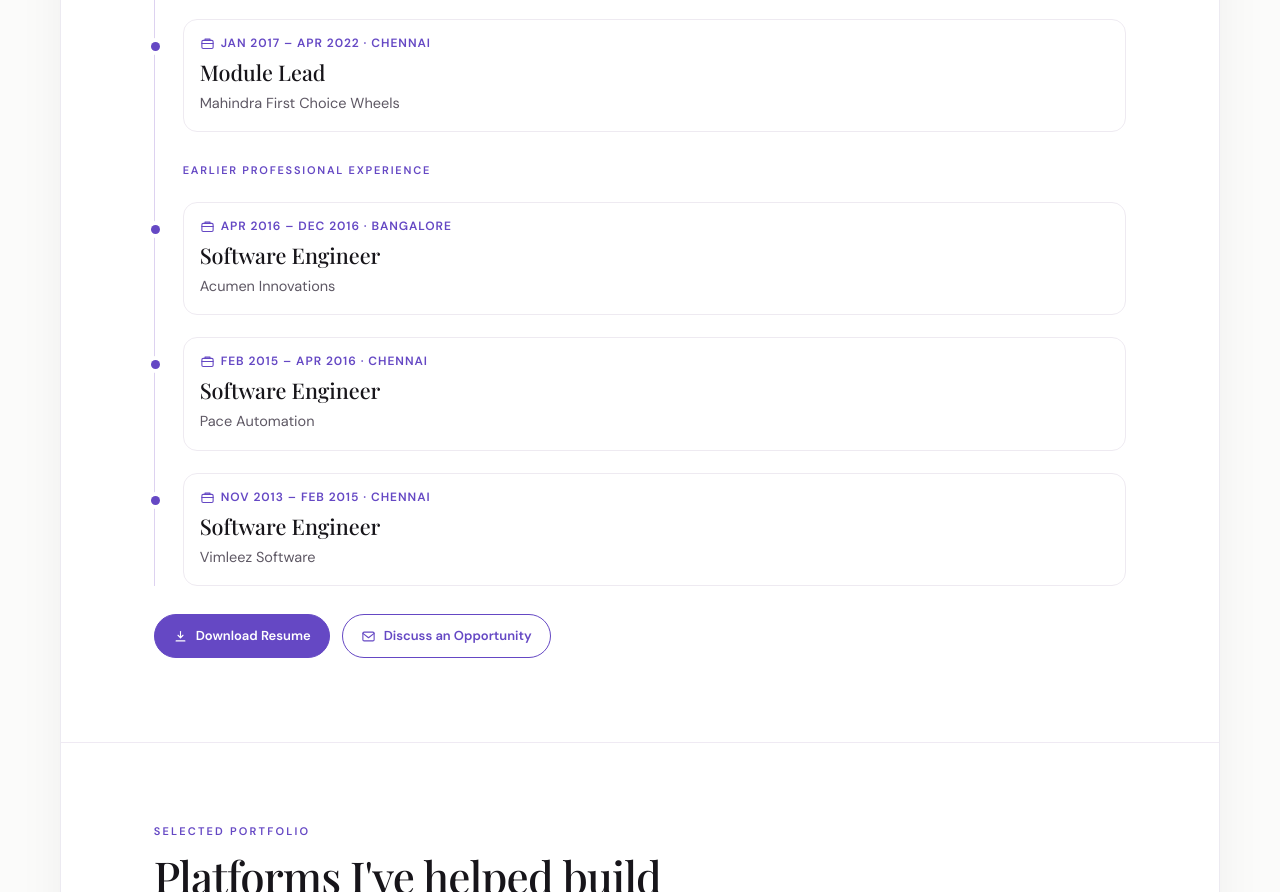
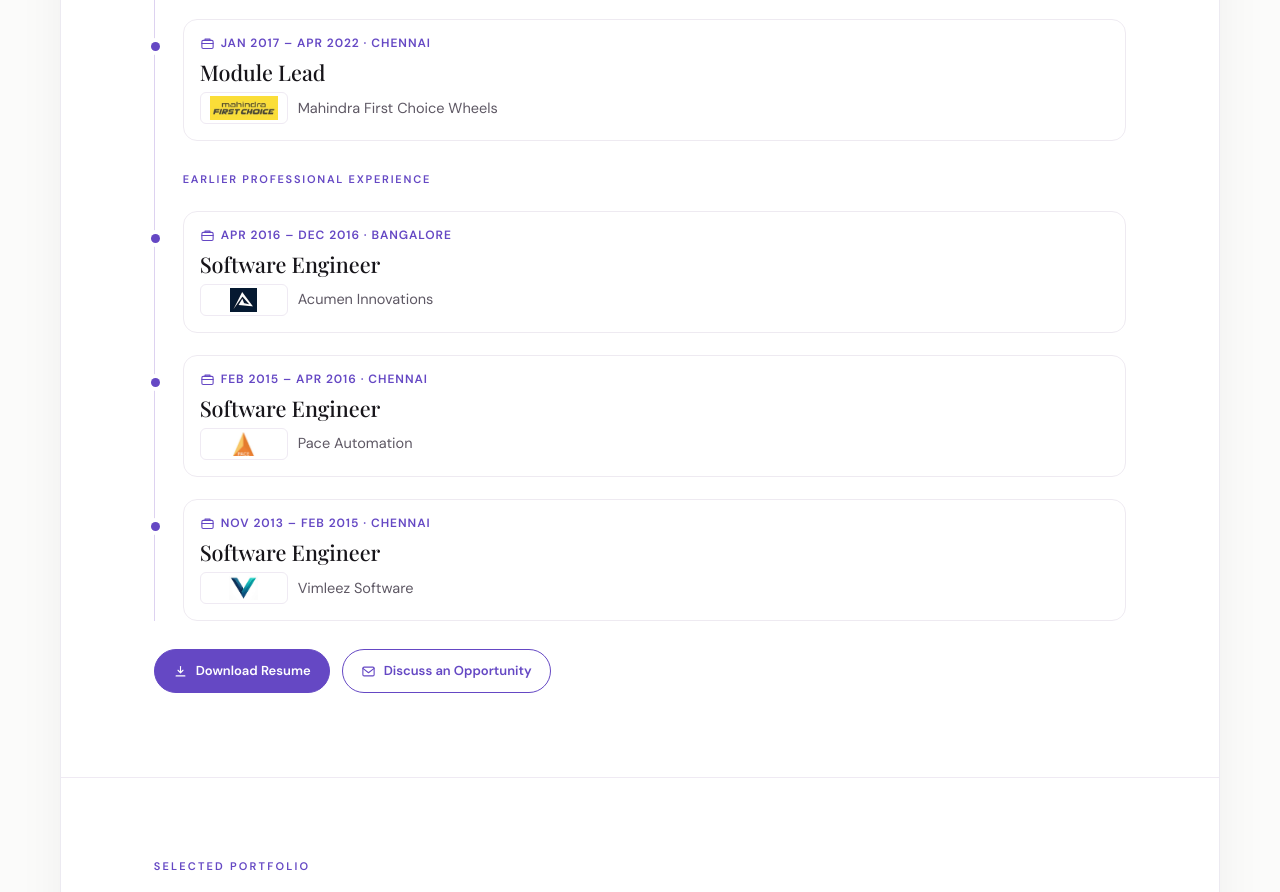
Before and after one commit to saravananvcareer-cpu/saravanan-portfolio, a plain HTML site: page index.html in a window 1280 px wide. Shown: the part 1732-2624 px from the top of the page. Drawn offline with Linux system fonts and the light colour scheme.

Commit message:
Add files via upload

```diff
--- a/index.html
+++ b/index.html
@@ -1755,23 +1755,23 @@ footer {
       <li class="job">
         <p class="job-when" data-ico="brief">Jan 2017 – Apr 2022 · Chennai</p>
         <h3>Module Lead</h3>
-        <p class="job-org">Mahindra First Choice Wheels</p>
+        <p class="job-org"><img class="job-logo" src="logos/mahindra-first-choice.png" width="192" height="68" alt="Mahindra First Choice logo"><span>Mahindra First Choice Wheels</span></p>
       </li>
       <li class="job-group">Earlier professional experience</li>
       <li class="job">
         <p class="job-when" data-ico="brief">Apr 2016 – Dec 2016 · Bangalore</p>
         <h3>Software Engineer</h3>
-        <p class="job-org">Acumen Innovations</p>
+        <p class="job-org"><img class="job-logo" src="logos/acumen-innovations.png" width="108" height="96" alt="Acumen Innovations logo"><span>Acumen Innovations</span></p>
       </li>
       <li class="job">
         <p class="job-when" data-ico="brief">Feb 2015 – Apr 2016 · Chennai</p>
         <h3>Software Engineer</h3>
-        <p class="job-org">Pace Automation</p>
+        <p class="job-org"><img class="job-logo" src="logos/pace-automation.png" width="96" height="102" alt="Pace Automation logo"><span>Pace Automation</span></p>
       </li>
       <li class="job">
         <p class="job-when" data-ico="brief">Nov 2013 – Feb 2015 · Chennai</p>
         <h3>Software Engineer</h3>
-        <p class="job-org">Vimleez Software</p>
+        <p class="job-org"><img class="job-logo" src="logos/vimleez.png" width="146" height="120" alt="Vimleez Software logo"><span>Vimleez Software</span></p>
       </li>
     </ol>
     <div class="buttons section-cta">
```
Also changed, not shown: logos/acumen-innovations.png (added), logos/mahindra-first-choice.png (added), logos/pace-automation.png (added), logos/vimleez.png (added).
